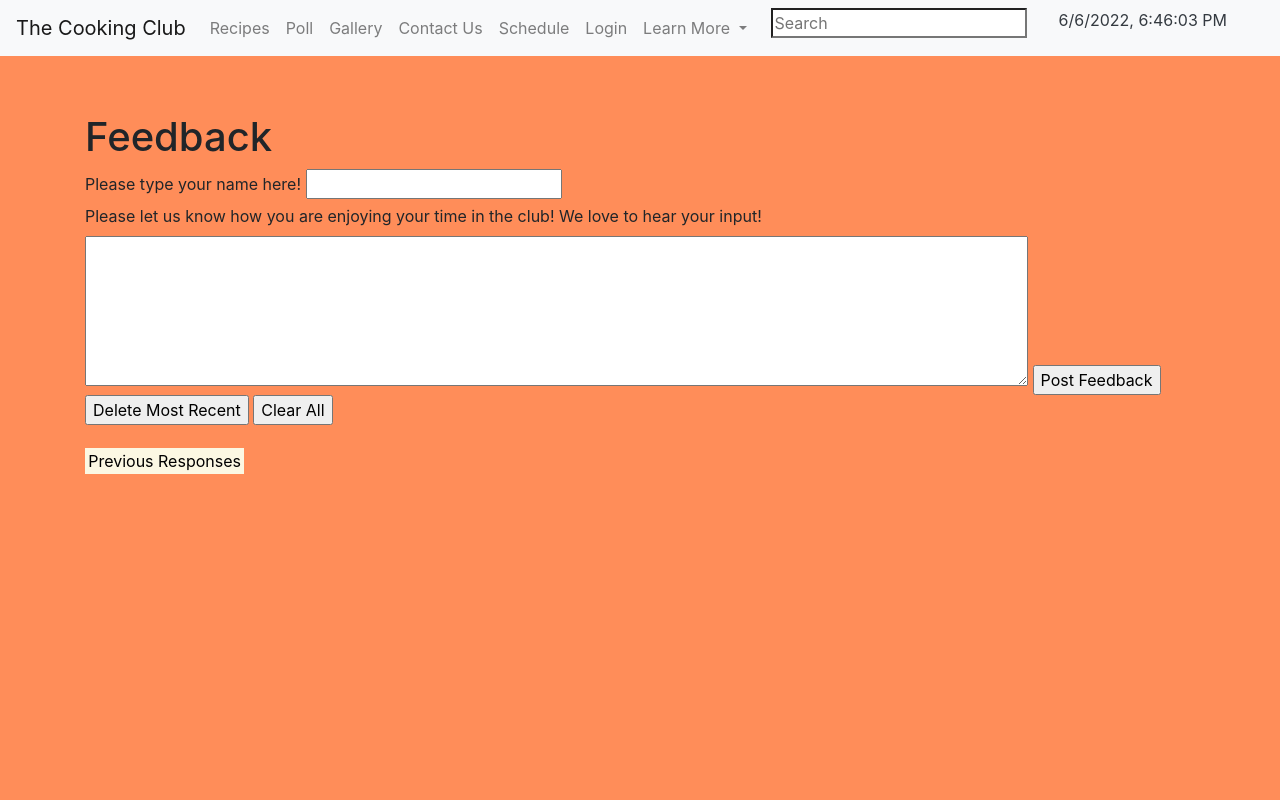
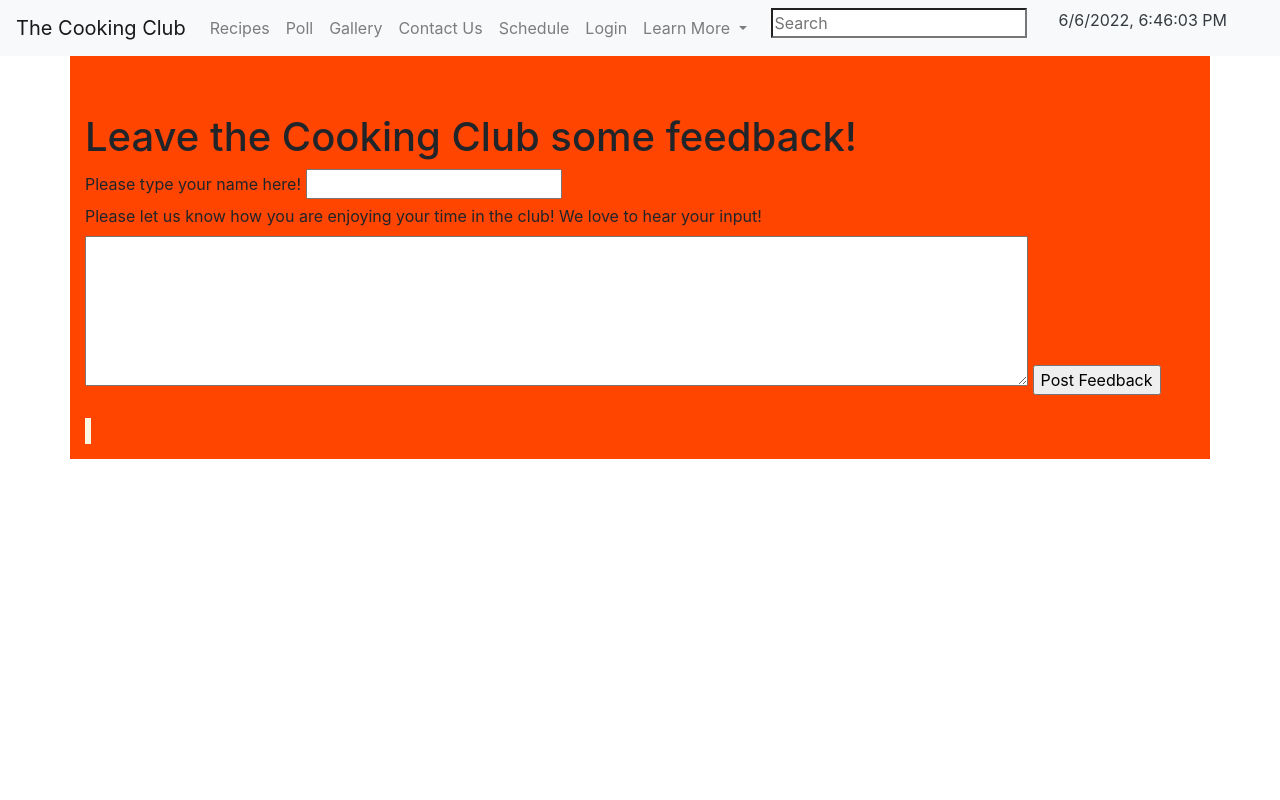
Before and after one commit to SlimeyTurtles/jinjaturtles, a Flask app: page /feedback/ in a window 1280 px wide. Run offline with Flask 2, Linux system fonts and the light colour scheme; some libraries are stand-ins or nearby versions.

Commit message:
Update feedback.html

```diff
--- a/templates/feedback.html
+++ b/templates/feedback.html
@@ -51,18 +51,13 @@
 
 </script>
 {% block body %}
-    <style>
-        body {
-            background-color: #ff8d59;
-        }
-    </style>
     <body onload="returnFeed()">
     <div class="container">
         <div class="row justify-content-md-center">
-            <div class="row" style="padding-left:0%; padding-top:5%; justify-content: center">
+            <div class="row" style="padding-left:0%; padding-top:5%; background-color: orangered; justify-content: center">
                 <!--this creates the text displayed at the top that changed and sets the thing to be changed to a variable so you can set it to different values in python so it can change-->
                 <div class="col-12">
-                    <h1>Feedback</h1>
+                    <h1>Leave the Cooking Club some feedback!</h1>
                     <!--this form tag creates the search bar that is tied to a label which is displayed text and to a submit button so the user can input information-->
                     <form action="/feedback/" name="feedbackForm" method="POST" >
                         <label>Please type your name here!</label>
@@ -72,17 +67,15 @@
                         </div>
                         <textarea rows="6" cols="90" name="feed1" id="feed1"></textarea>
                         <input type="submit" name="feedbut" value="Post Feedback">
-                        <input type="button" value="Delete Most Recent" onclick="pop()">
-                        <input type="button" value="Clear All" onclick="remove()">
                     </form>
 
-                    <!--<ul>-->
                     <p hidden id="top"></p> <!--this contains only the most recent text added so when text is added this is not hidden anymore and is displayed above the "previous text" box-->
                     <p hidden id="previous">
-                        <br>
-                        <mark>Previous Responses</mark><br></p><!--this becomes unhidden when text is added-->
-                    <!--<li>-->     <p id="change" style="color:orangered";>{% if input | length != 0 %} {{ name }} : {{ input }} {% else %}<br><mark>Previous Responses</mark><br>{% endif %}</p><!--</li>--><!--this contains only the local storage without the new text-->
+                        <br><!--this becomes unhidden when text is added-->
+                    <!--<li>-->     <p id="change" style="color:white";>{% if input | length != 0 %} {{ name }} : {{ input }} {% else %}<br><mark></mark><br>{% endif %}</p><!--</li>--><!--this contains only the local storage without the new text-->
                     <!--</ul>-->
+
+
 
                 </div>
             </div>
```
